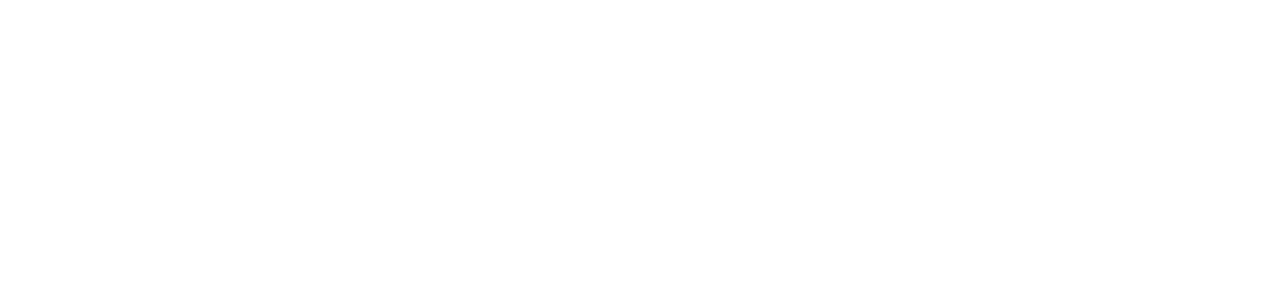
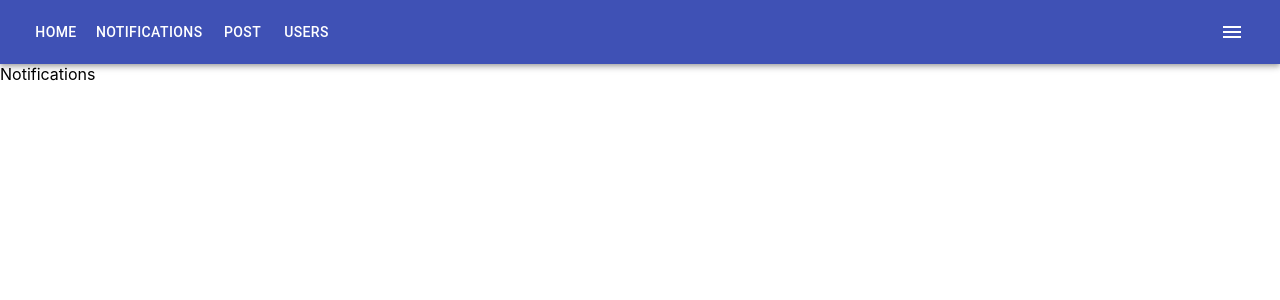
Before and after one commit to EagleUN/web, a React (Create React App) app: page /notifications/1 in a window 1280 px wide. Shown: the top 300 px of the page. Built offline with nearby package versions, Linux system fonts and the light colour scheme.

Commit message:
Notifications AddLogin

```diff
--- a/src/App.js
+++ b/src/App.js
@@ -1,5 +1,4 @@
 import React from 'react'
-import NavBar from './components/NavBar'
 import './App.css'
 import { BrowserRouter as Router, Route } from 'react-router-dom'
 import Home from './components/Home'
@@ -26,7 +25,7 @@ function App () {
           <Route exact path='/verifyLogin/:email/:password' component={VerifyLogin} />
           <Route exact path='/signup/' component={SignUp} />
           <Route exact path='/home/:id' component={Home} />
-          <Route exact path='/notifications' component={Notifications} />
+          <Route exact path='/notifications/:id' component={Notifications} />
           <Route exact path='/profile/:id' component={Profile} />
           <Route exact path='/post/:id' component={CreatePost} />
           <Route exact path='/users/:id' component={AllUsers} />
--- a/src/components/NavBar.js
+++ b/src/components/NavBar.js
@@ -26,7 +26,7 @@ const ButtonAppBar = (props) => {
       <AppBar position='static'>
         <Toolbar>
           <Button color='inherit' component={Link} to={`/home/${userId}`}>Home</Button>
-          <Button color='inherit' component={Link} to='/notifications'>Notifications</Button>
+          <Button color='inherit' component={Link} to={`/notifications/${userId}`}>Notifications</Button>
           <Button color='inherit' component={Link} to={`/post/${userId}`}>Post</Button>
           <Button color='inherit' component={Link} to={`/users/${userId}`}>Users</Button>
           <div className={classes.optionsButton}>
--- a/src/components/Notifications.js
+++ b/src/components/Notifications.js
@@ -1,9 +1,16 @@
 import React from 'react'
 import NavBar from './NavBar'
 
-export default () => (
-  <div>
-    <NavBar id={'6b8cc5c8-72bd-48b2-bbe6-efc536e8f90f'}/>
-    Notifications
-  </div>
-)
+class Notifications extends React.Component {
+  render (){
+    const id = this.props.match.params.id
+    return(
+      <div>
+        <NavBar id={id} />
+        Notifications
+      </div>
+    )
+  }
+}
+
+export default Notifications
```
